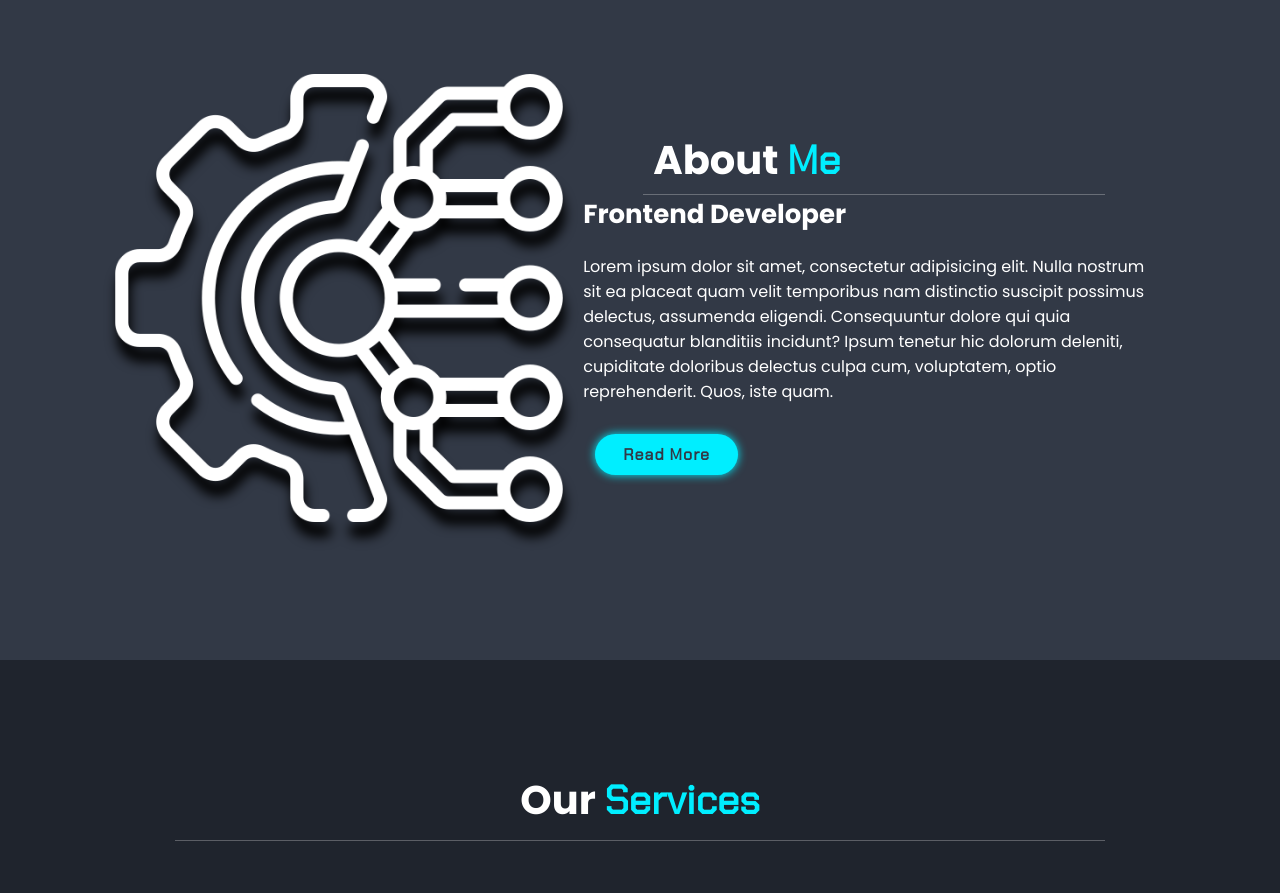
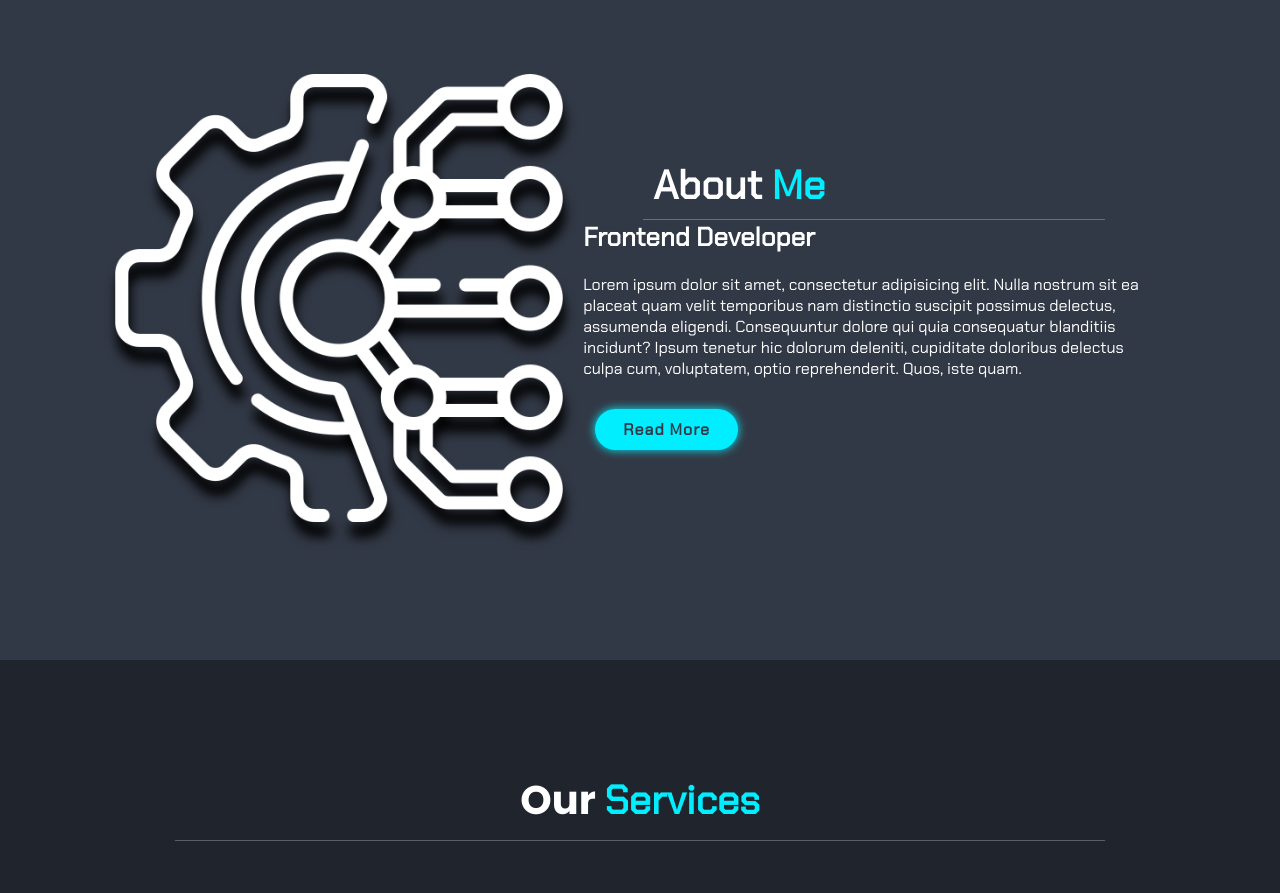
Before and after one commit to juandacorrea112/Market-Tecnology, a React (Create React App) app: page / in a window 1280 px wide. Shown: the part 940-1833 px from the top of the page. Built offline with nearby package versions, Linux system fonts and the light colour scheme; no server answers.

Commit message:
ajusten es la fuente de letra

```diff
--- a/src/components/Ui/PagehomeCen/PagehomeCen.css
+++ b/src/components/Ui/PagehomeCen/PagehomeCen.css
@@ -22,15 +22,18 @@
     font-size: 4.5rem;
 }
 .about-content h2 {
+    font-family: 'Chakra Petch';
     text-align: left;
     line-height: 1.2;
 }
 
 .about-content h3 {
+    font-family: 'Chakra Petch';
     font-size: 2.6rem;
 }
 
 .about-content p {
+    font-family: 'Chakra Petch';
     font-size: 1.6rem;
     margin: 2rem 0 3rem;
 }
```
